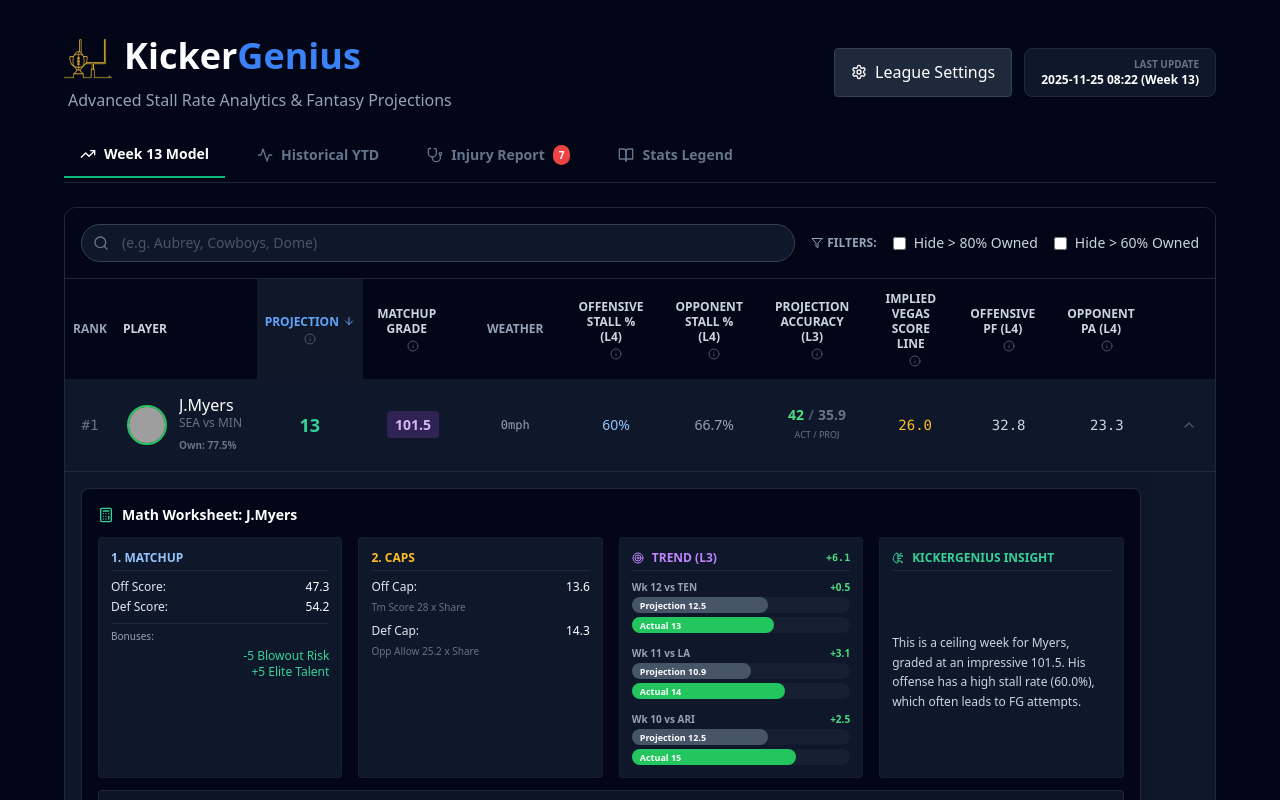
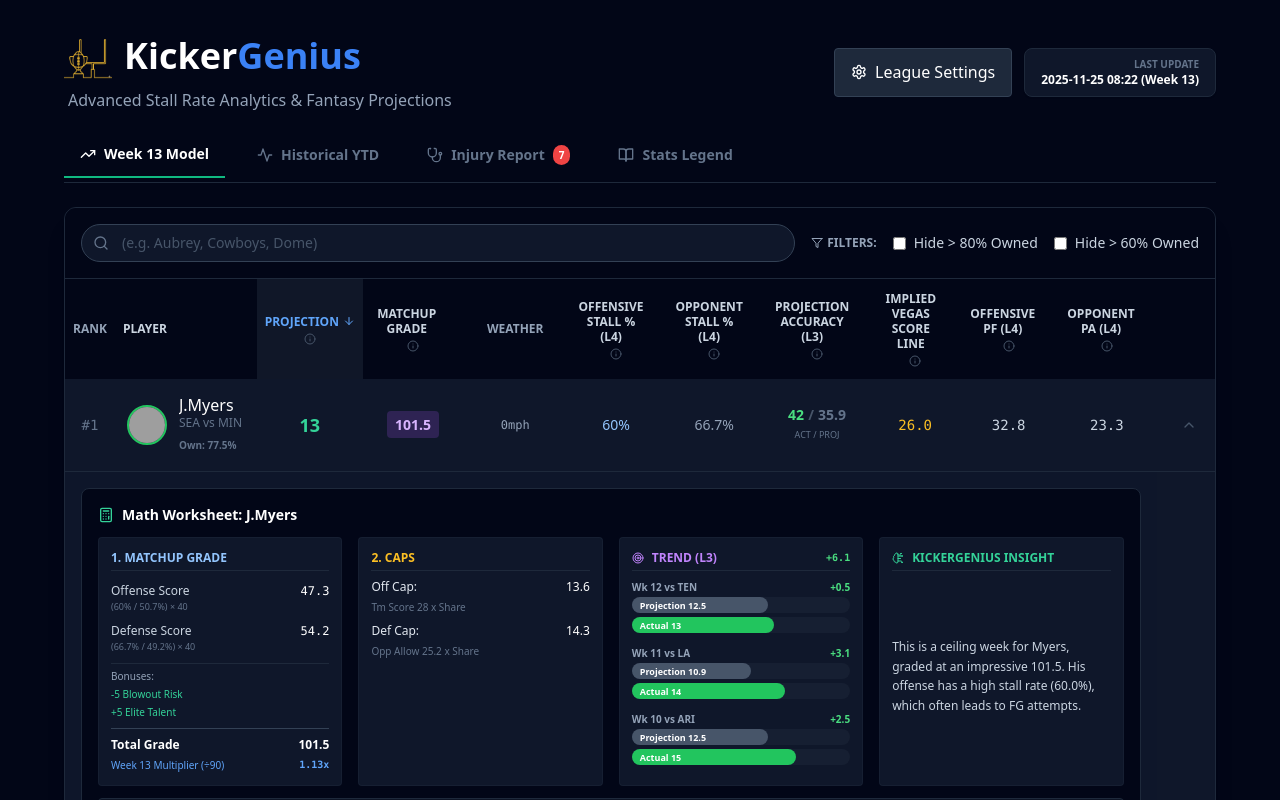
Before and after one commit to CalebUK/kicker-genius-app, a React (Vite) app: page / in a window 1280 px wide. Both pictures are taken after a click on the element 642 px from the left and 425 px from the top of the page. Shown: the top 800 px of the page. Built offline with nearby package versions, Linux system fonts and the light colour scheme; grey boxes are pictures that could not be loaded; the HTML template or start-up script is replaced by a standard one.

Commit message:
Deepdive enhancements

```diff
--- a/src/App.jsx
+++ b/src/App.jsx
@@ -147,7 +147,6 @@ const PlayerCell = ({ player, subtext }) => {
     : (player.headshot_url || 'https://static.www.nfl.com/image/private/f_auto,q_auto/league/nfl-placeholder.png');
 
   // --- PARSE INJURY DETAILS FOR 3-FOLD DISPLAY ---
-  // Format from Python: "ReportStatus (InjuryType)" e.g. "Inactive (Hamstring)"
   const details = player.injury_details || '';
   const match = details.match(/^(.+?)\s\((.+)\)$/);
 
@@ -155,14 +154,11 @@ const PlayerCell = ({ player, subtext }) => {
   let displayStatus = '';
 
   if (match) {
-      // Matches "Inactive (Hamstring)" -> Status: Inactive, Injury: Hamstring
-      // We want: "OUT: Hamstring" / "Inactive"
       const reportStatus = match[1];
       const injuryType = match[2];
       displayInjury = `${player.injury_status}: ${injuryType}`;
       displayStatus = reportStatus;
   } else {
-      // Fallback for "Roster: IR" or plain strings
       displayInjury = details;
   }
 
@@ -210,7 +206,7 @@ const PlayerCell = ({ player, subtext }) => {
   );
 };
 
-const MathCard = ({ player }) => {
+const MathCard = ({ player, leagueAvgs, week }) => {
   if (!player) return null;
 
   const l3_diff = (player.history?.l3_actual || 0) - (player.history?.l3_proj || 0);
@@ -218,6 +214,9 @@ const MathCard = ({ player }) => {
   let trendSign = "";
   if (l3_diff > 2.5) { trendColor = "text-green-400"; trendSign = "+"; }
   else if (l3_diff < -2.5) { trendColor = "text-red-400"; }
+
+  const lgOffStall = leagueAvgs?.off_stall || 40;
+  const lgDefStall = leagueAvgs?.def_stall || 40;
 
   return (
     <div className="bg-slate-950 border border-slate-800 rounded-lg p-4">
@@ -228,17 +227,51 @@ const MathCard = ({ player }) => {
 
         <div className="grid grid-cols-1 md:grid-cols-4 gap-4 text-xs">
           {/* 1. GRADE */}
-          <div className="bg-slate-900 p-3 rounded border border-slate-800/50">
-            <div className="text-blue-300 font-bold mb-2 pb-1 border-b border-slate-800">1. MATCHUP</div>
-            <div className="flex justify-between mb-1"><span>Off Score:</span> <span className="text-white">{player.off_score_val}</span></div>
-            <div className="flex justify-between mb-1"><span>Def Score:</span> <span className="text-white">{player.def_score_val}</span></div>
-            <div className="mt-2 pt-1 border-t border-slate-800">
-              <div className="text-[10px] text-slate-400 mb-1">Bonuses:</div>
-              <div className="text-emerald-400 text-right">
-                  {player.grade_details && player.grade_details.length > 0
-                    ? player.grade_details.map((d, i) => <div key={i}>{d}</div>)
-                    : 'None'}
-              </div>
+          <div className="bg-slate-900 p-3 rounded border border-slate-800/50 flex flex-col gap-2">
+            <div className="text-blue-300 font-bold mb-1 pb-1 border-b border-slate-800">1. MATCHUP GRADE</div>
+
+            {/* Offense Breakdown */}
+            <div>
+                <div className="flex justify-between text-xs text-slate-300">
+                    <span>Offense Score</span>
+                    <span className="font-mono text-white">{player.off_score_val}</span>
+                </div>
+                <div className="text-[9px] text-slate-500">
+                    ({player.off_stall_rate}% / {lgOffStall}%) × 40
+                </div>
+            </div>
+
+            {/* Defense Breakdown */}
+            <div>
+                <div className="flex justify-between text-xs text-slate-300">
+                    <span>Defense Score</span>
+                    <span className="font-mono text-white">{player.def_score_val}</span>
+                </div>
+                <div className="text-[9px] text-slate-500">
+                    ({player.def_stall_rate}% / {lgDefStall}%) × 40
+                </div>
+            </div>
+
+            {/* Bonuses */}
+            <div className="border-t border-slate-800 pt-1">
+                <div className="text-[10px] text-slate-400 mb-0.5">Bonuses:</div>
+                <div className="text-emerald-400 text-[10px] space-y-0.5">
+                    {player.grade_details && player.grade_details.length > 0
+                        ? player.grade_details.map((d, i) => <div key={i} className="flex justify-between"><span>{d}</span></div>)
+                        : <div className="text-slate-600 italic">None</div>}
+                </div>
+            </div>
+
+            {/* Total & Multiplier */}
+            <div className="mt-auto pt-2 border-t border-slate-700">
+                <div className="flex justify-between font-bold text-white">
+                    <span>Total Grade</span>
+                    <span>{player.grade}</span>
+                </div>
+                <div className="flex justify-between text-[10px] text-blue-400 mt-1">
+                     <span>Week {week} Multiplier (÷90)</span>
+                     <span className="font-mono font-bold">{(player.grade / 90).toFixed(2)}x</span>
+                </div>
             </div>
           </div>
 
@@ -281,10 +314,10 @@ const MathCard = ({ player }) => {
   );
 };
 
-const DeepDiveRow = ({ player }) => (
+const DeepDiveRow = ({ player, leagueAvgs, week }) => (
   <tr className="bg-slate-900/50 border-b border-slate-800">
     <td colSpan="11" className="p-4">
-      <MathCard player={player} />
+      <MathCard player={player} leagueAvgs={leagueAvgs} week={week} />
     </td>
   </tr>
 );
@@ -353,7 +386,7 @@ const App = () => {
   };
 
   if (loading) return <div className="min-h-screen bg-slate-950 flex flex-col items-center justify-center text-white"><Loader2 className="w-10 h-10 animate-spin text-blue-500 mb-4" /><p>Loading...</p></div>;
-  if (error || !data) return <div className="min-h-screen bg-slate-950 flex flex-col items-center justify-center text-white p-8 text-center"><AlertTriangle className="w-12 h-12 text-red-500 mb-4" /><h2 className="text-xl font-bold mb-2">Data Not Found</h2><p className="text-slate-400 mb-6">{error}</p><p className="text-sm text-slate-600">Check /public/kicker_data.json on GitHub.</p></div>;
+  if (error || !data) return <div className="min-h-screen bg-slate-950 flex flex-col items-center justify-center text-white p-8 text-center"><AlertTriangle className="w-12 h-12 text-red-500 mb-4" /><h2 className="text-xl font-bold mb-2">Data Not Found</h2><p className="text-slate-400 mb-6">{error}</p><p className="text-sm text-slate-600">Check /public/kicker_data.json</p></div>;
 
   const { rankings, ytd, injuries, meta } = data;
   const leagueAvgs = meta?.league_avgs || {};
@@ -396,7 +429,6 @@ const App = () => {
       const pts = calcFPts(p);
       const pct = (p.fg_att > 0 ? (p.fg_made / p.fg_att * 100).toFixed(1) : '0.0');
       const longMakes = (p.fg_50_59 || 0) + (p.fg_60_plus || 0);
-
       return {
           ...p,
           fpts: pts,
@@ -416,7 +448,7 @@ const App = () => {
       return 0;
   });
 
-  // --- INJURY BUCKETS (APPLYING 3-FOLD LOGIC TO ALL) ---
+  // --- INJURY BUCKETS ---
   const bucketQuestionable = injuries.filter(k => k.injury_status === 'Questionable');
   const bucketOutDoubtful = injuries.filter(k => k.injury_status === 'OUT' || k.injury_status === 'Doubtful' || k.injury_status === 'Inactive');
   const bucketRest = injuries.filter(k => ['IR', 'CUT', 'Practice Squad'].includes(k.injury_status) || k.injury_status.includes('Roster'));
@@ -425,14 +457,12 @@ const App = () => {
 
   // Helper to render injury card with logic
   const renderInjuryCard = (k, i, borderColor, textColor) => {
-      // Parse details for 3-fold display
       const details = k.injury_details || '';
       const match = details.match(/^(.+?)\s\((.+)\)$/);
       let displayInjury = k.injury_details;
       let displayStatus = '';
 
       if (match) {
-          // e.g. "Inactive (Hamstring)" -> Status: Inactive, Injury: Hamstring
           const reportStatus = match[1];
           const injuryType = match[2];
           displayInjury = `${k.injury_status}: ${injuryType}`;
@@ -465,7 +495,6 @@ const App = () => {
   return (
     <div className="min-h-screen bg-slate-950 text-slate-200 font-sans p-4 md:p-8">
       <div className="max-w-6xl mx-auto">
-        {/* Header */}
         <div className="mb-8 flex flex-col md:flex-row md:items-center justify-between gap-4">
           <div>
             <div className="flex items-center gap-3 mb-2">
@@ -596,7 +625,7 @@ const App = () => {
                         <td className="px-6 py-4 text-center font-mono text-slate-300">{Number(row.def_pa).toFixed(1)} {row.def_pa < 17 && "🛡️"}</td>
                         <td className="px-6 py-4 text-slate-600">{expandedRow === idx ? <ChevronUp size={16}/> : <ChevronDown size={16}/>}</td>
                       </tr>
-                      {expandedRow === idx && <DeepDiveRow player={row} />}
+                      {expandedRow === idx && <DeepDiveRow player={row} leagueAvgs={leagueAvgs} week={meta.week} />}
                     </React.Fragment>
                   ))}
                 </tbody>
@@ -713,7 +742,7 @@ const App = () => {
                   <h3 className="text-sm font-bold text-white mb-3 flex items-center gap-2">
                     <Calculator className="w-4 h-4 text-emerald-400" /> How It Works: Live Example
                   </h3>
-                  <MathCard player={aubreyExample} />
+                  <MathCard player={aubreyExample} leagueAvgs={leagueAvgs} week={meta.week} />
                </div>
              )}
 
```
